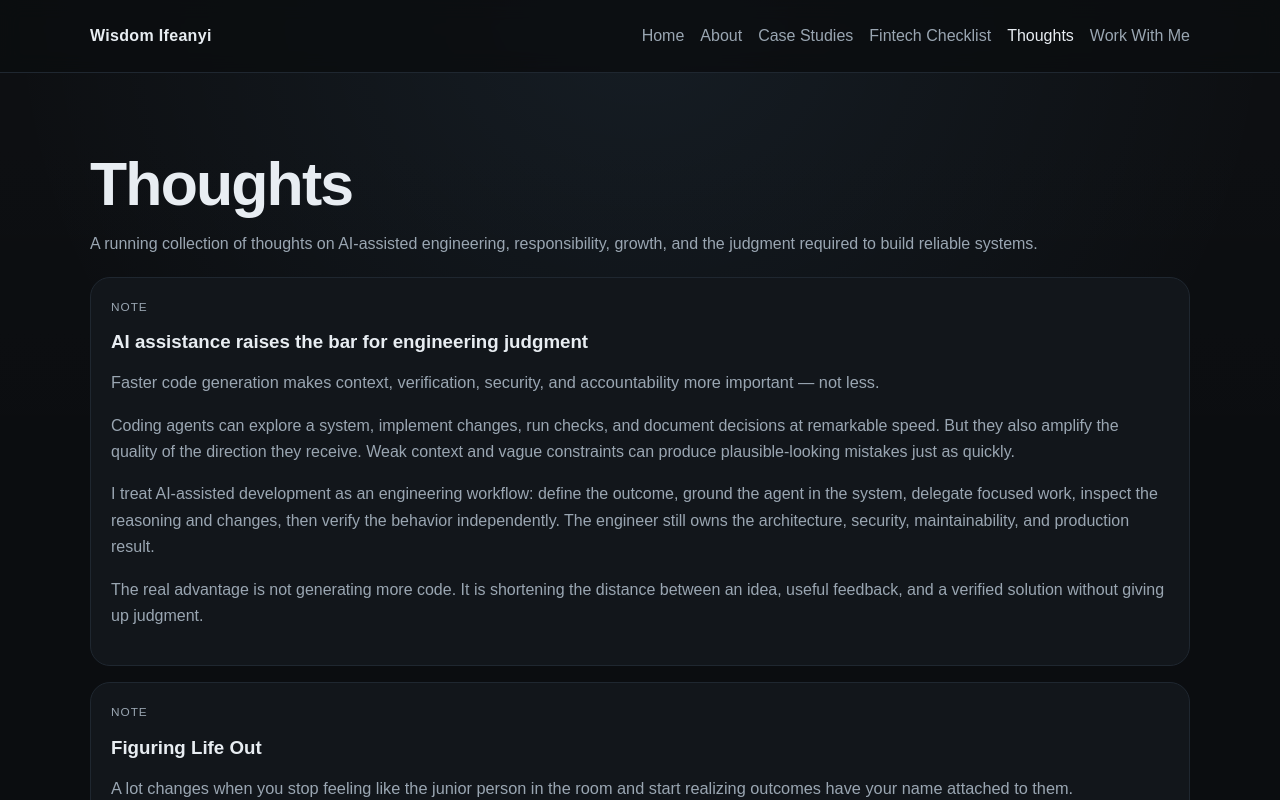
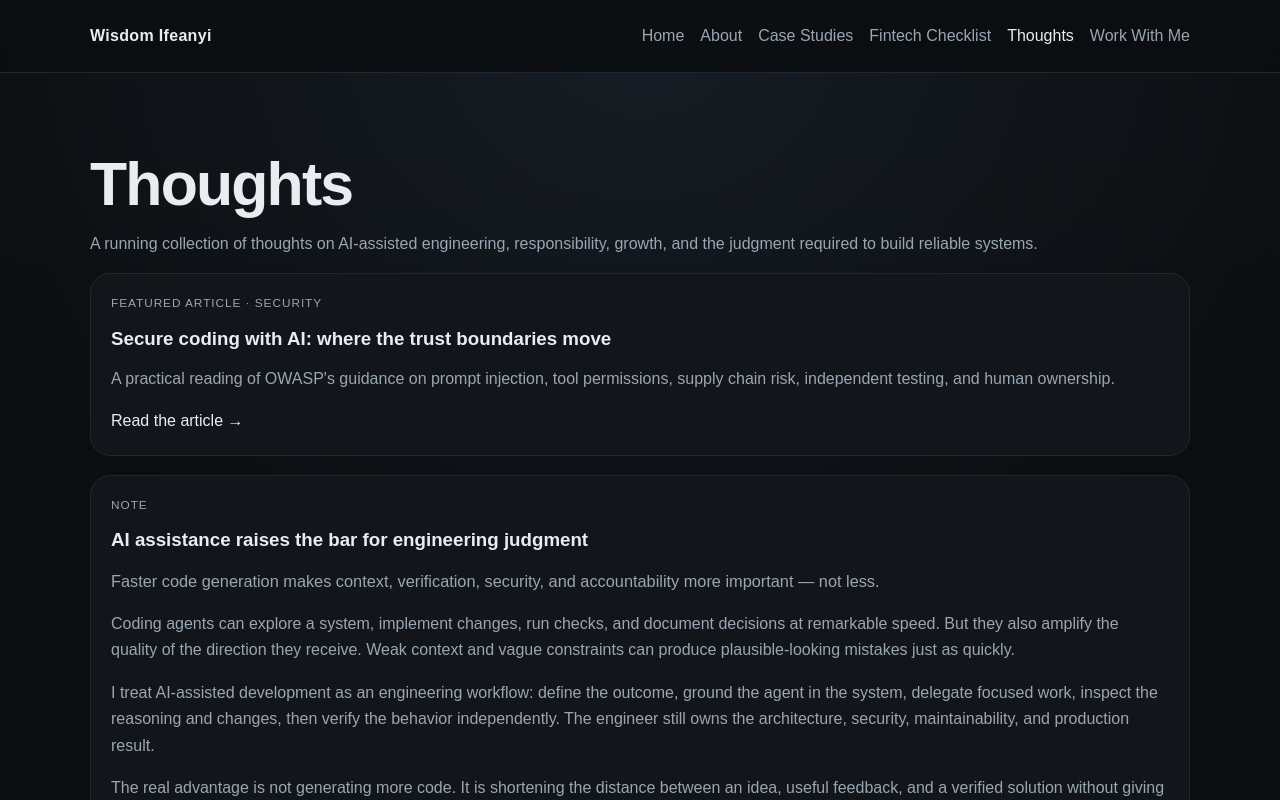
Before and after one commit to wisdom99/wisdom-portfolio, a Next.js app: page /thoughts in a window 1280 px wide. Shown: the top 800 px of the page. Built offline with nearby package versions, Linux system fonts and the light colour scheme.

Commit message:
Link AI security article from Thoughts

```diff
--- a/app/thoughts/page.tsx
+++ b/app/thoughts/page.tsx
@@ -62,6 +62,15 @@ export default function ThoughtsPage() {
         title="Thoughts"
         intro="A running collection of thoughts on AI-assisted engineering, responsibility, growth, and the judgment required to build reliable systems."
       >
+        <Link className="card card-link thought-feature" href="/thoughts/secure-coding-with-ai">
+          <p className="thought-kicker">Featured article · Security</p>
+          <h3>Secure coding with AI: where the trust boundaries move</h3>
+          <p>
+            A practical reading of OWASP&apos;s guidance on prompt injection, tool permissions,
+            supply chain risk, independent testing, and human ownership.
+          </p>
+          <span className="text-link">Read the article →</span>
+        </Link>
         <div className="thoughts-list">
           {thoughts.map((thought) => (
             <article key={thought.id} id={thought.id} className="card thought-entry">
```
